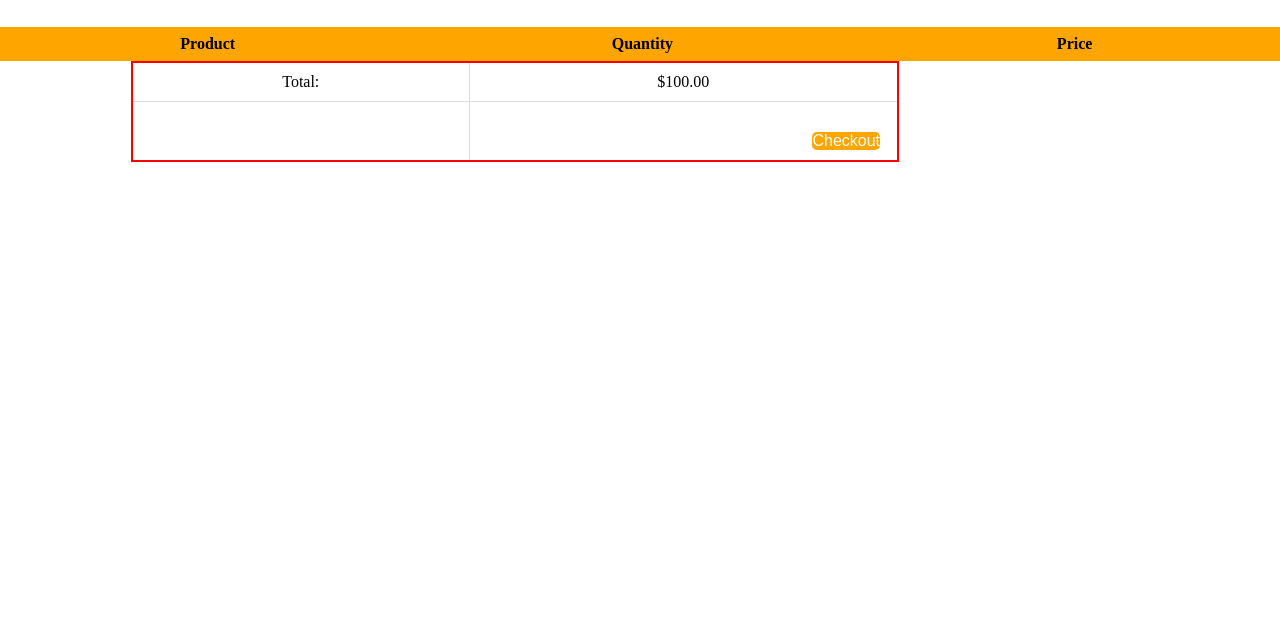
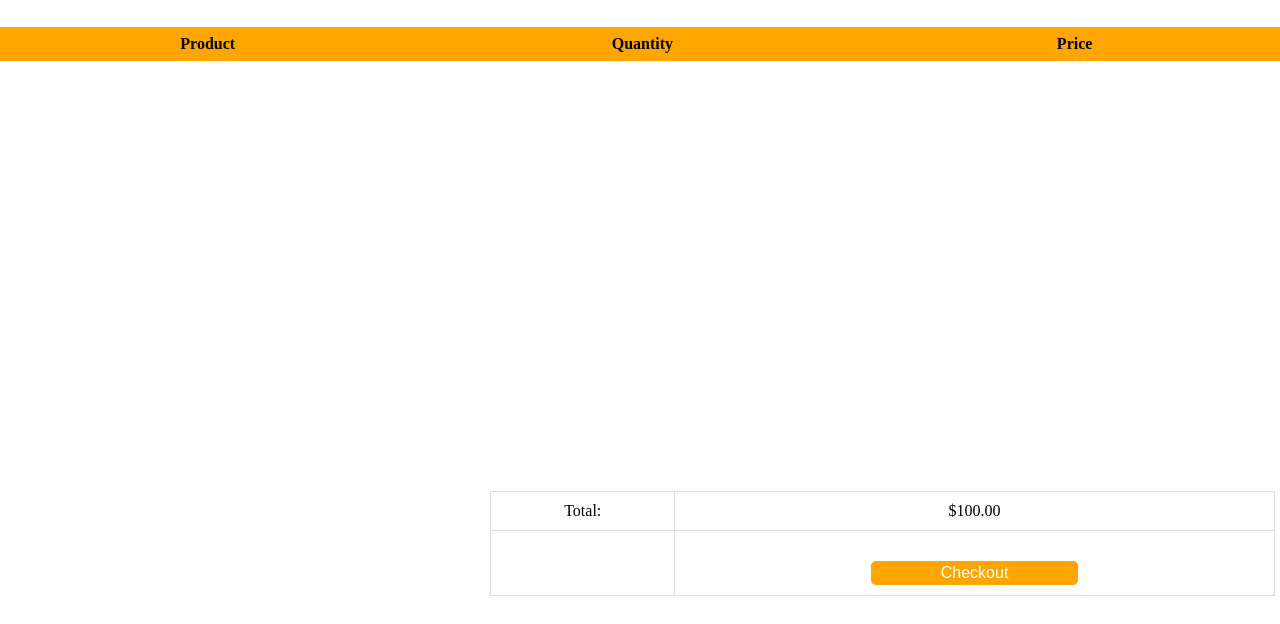
Before and after one commit to jenna-lab/E-commerce-website, a website: page cart.html in a window 1280 px wide. Shown: the part 142-766 px from the top of the page. Drawn offline with Linux system fonts and the light colour scheme; no server answers.

Commit message:
add script.ts

```diff
--- a/cart.css
+++ b/cart.css
@@ -5,6 +5,7 @@
 }
 .cart {
   width: 100%;
+  display: flex;
 }
 .cart-container {
   margin: 0;
@@ -53,13 +54,6 @@ tr {
   width: 100%;
 }
 
-.checkout {
-  display: flex;
-  flex-direction: column;
-  align-items: flex-end;
-  margin-right: 250px;
-}
-
 .cart-item-buttons {
   display: flex;
   align-content: center;
@@ -90,21 +84,20 @@ img {
   flex-wrap: wrap;
 }
 
-.total-price {
-  /* text-align: center;
-  font-size: 1.5rem;
-  margin: 20px 0; */
-}
-.checkout{
-  width: 60%;
-  /* flex-basis: 10%; */
+.checkout {
+  width: 61.3%;
+  position: absolute;
+  padding-top: 0;
+  right: 5px;
+  bottom: 62px;
+  flex-wrap: wrap;
 }
 .checkout-table {
-  border: red 2px solid;
   width: 100%;
-  border-collapse: collapse;
   margin-top: 0px;
-  margin-left: auto; /* Move the table to the right */
+  margin-left: auto;
+  bottom: -50px;
+  flex-wrap: wrap;
 }
 
 .checkout-table td {
@@ -116,17 +109,16 @@ img {
 #checkout-button {
   font-size: 16px;
   background-color: orange;
+  padding: 3px 70px;
   color: white;
   border: none;
   border-radius: 5px;
   cursor: pointer;
-  margin-left: 80%;
 }
 
 #checkout-button:hover {
   background-color: #45a049;
 }
-
 
 #checkout-button {
   margin-top: 20px;
@@ -194,3 +186,9 @@ img {
   text-decoration: none;
   color: black;
 }
+
+@media only screen and (max-width: 700px) {
+  .navs ul {
+    display: none;
+  }
+}
--- a/script.js
+++ b/script.js
@@ -9,7 +9,7 @@ var __assign = (this && this.__assign) || function () {
     };
     return __assign.apply(this, arguments);
 };
-document.addEventListener("DOMContentLoaded", function () {
+// document.addEventListener("DOMContentLoaded", function () {
 var apiUrl = "https://fakestoreapi.com/products";
 fetch(apiUrl)
     .then(function (response) { return response.json(); })
@@ -298,8 +298,4 @@ document.addEventListener("DOMContentLoaded", function () {
         totalSection.textContent = "Total: $".concat(totalPrice.toFixed(2));
     }
 });
-});
-// const checkout = document.querySelector(".checkout-list") as HTMLDivElement;
-// const totalElement = document.createElement("div");
-// totalElement.textContent = `Total: $${totalPrice.toFixed(2)}`;
-// checkoutList.appendChild(totalElement);
+// });
```
Also changed, not shown: cart.html (+3 -2 lines), script.ts (+5 -24 lines). Lines whose indentation alone changed are shown as unchanged.
